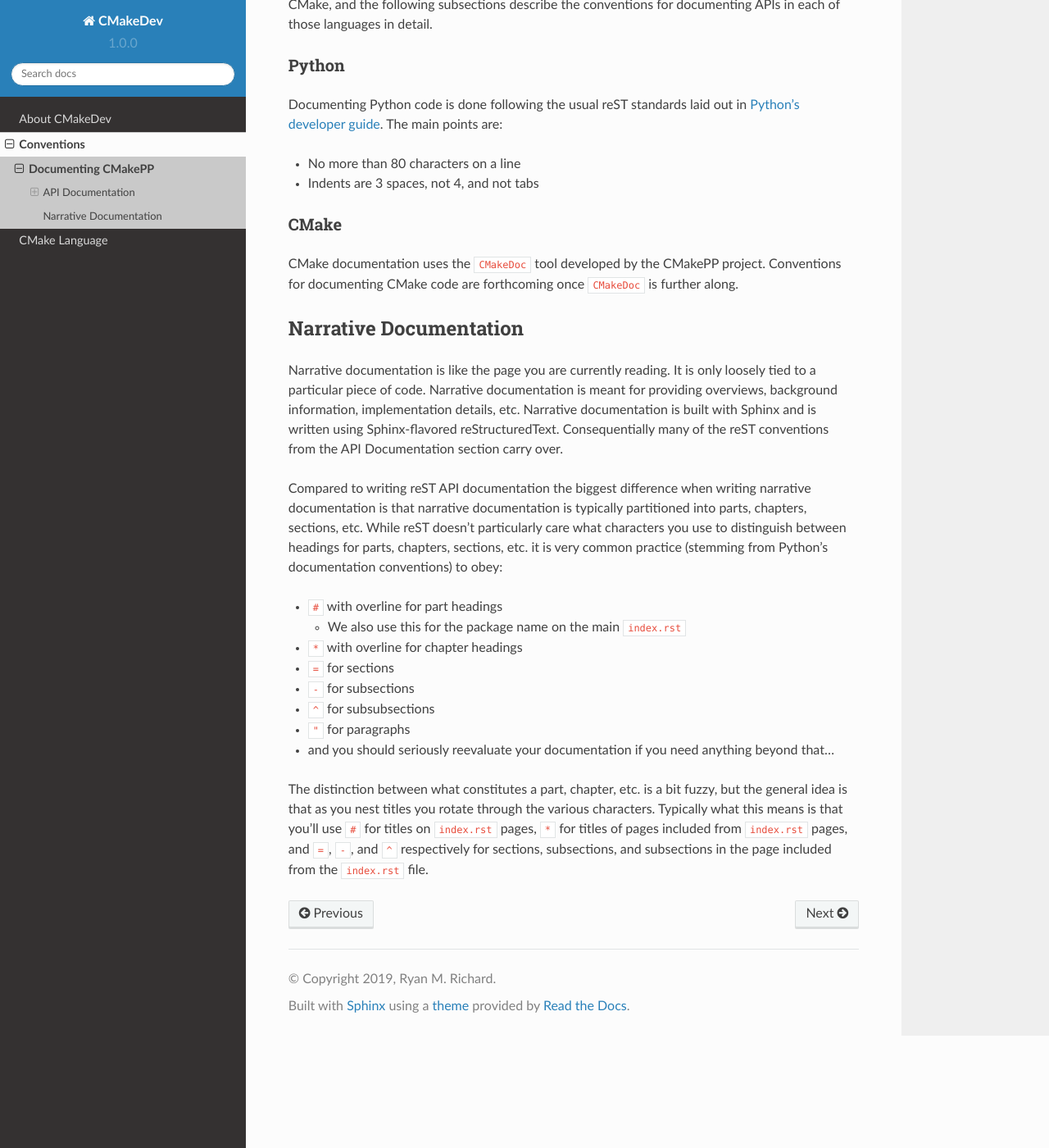
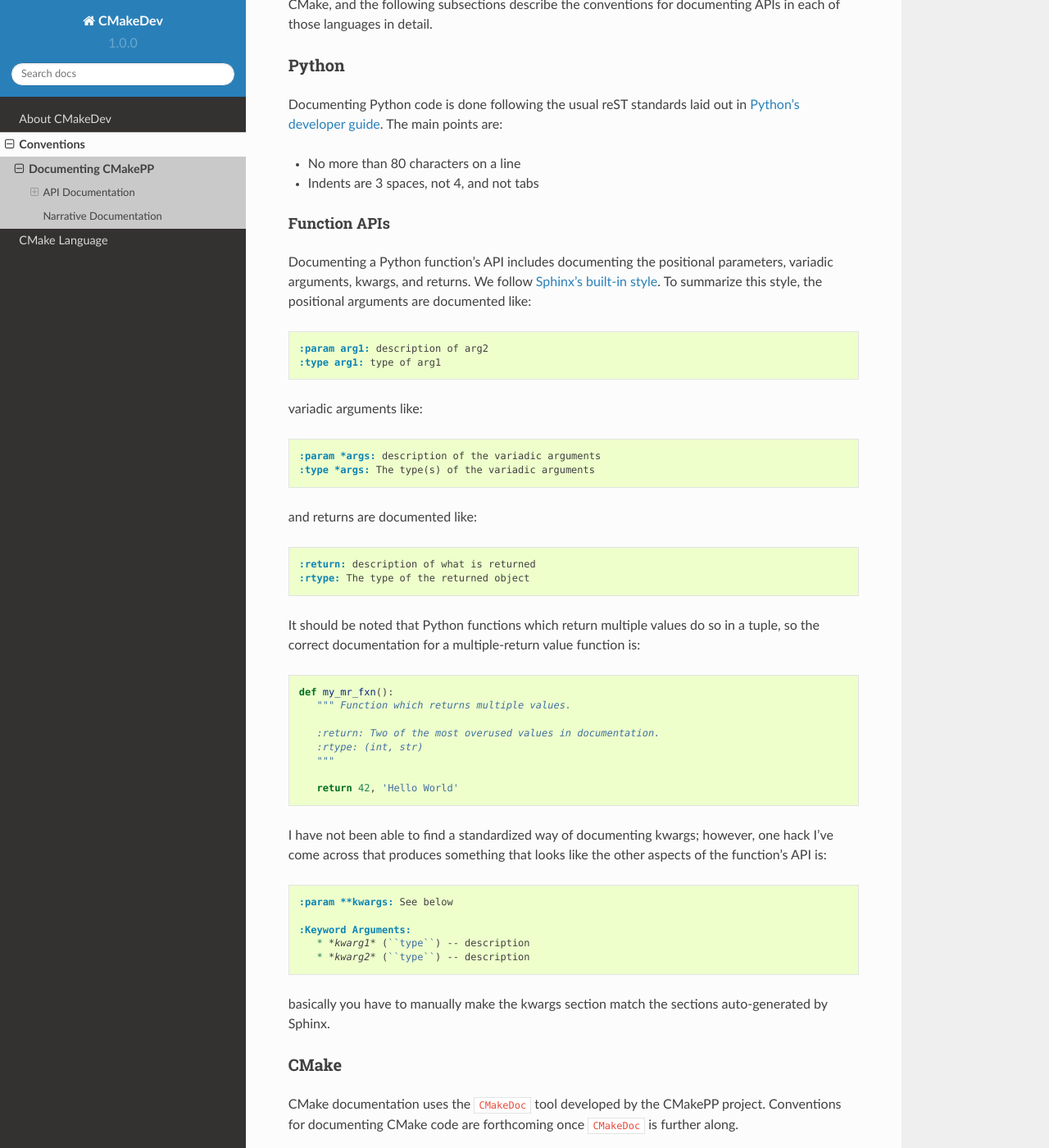
Before and after one commit to zachcran/CMakeDev, a Sphinx documentation site: the page built from docs/source/conventions/documentation.rst, in a window 1280 px wide and 1400 px high, scrolled down 611 px. Shown: the whole window at 82% size. Built offline with Sphinx 7.4.7 and the Read the Docs theme 2.0.0, drawn with Linux system fonts in a browser that asks for light colours.

```diff
--- a/docs/source/cmake/index.rst
+++ b/docs/source/cmake/index.rst
@@ -6,3 +6,9 @@
 familiar with the basics of the CMake language. What you may not be so familiar
 with are the nuances of the CMake language (and there are many). The chapters in
 this part are designed to familiarize you with these nuances.
+
+.. toctree::
+   :maxdepth: 2
+
+   types
+   writing_functions
--- a/docs/source/conventions/documentation.rst
+++ b/docs/source/conventions/documentation.rst
@@ -38,6 +38,62 @@
 
 - No more than 80 characters on a line
 - Indents are 3 spaces, not 4, and not tabs
+
+Function APIs
+^^^^^^^^^^^^^
+
+Documenting a Python function's API includes documenting the positional
+parameters, variadic arguments, kwargs, and returns. We follow
+`Sphinx's built-in style <http://www.sphinx-doc.org/en/master/usage/restructuredtext/domains.html#python-signatures>`_.
+To summarize this style, the positional arguments are documented like:
+
+.. code-block:: rst
+
+   :param arg1: description of arg2
+   :type arg1: type of arg1
+
+variadic arguments like:
+
+.. code-block:: rst
+
+   :param *args: description of the variadic arguments
+   :type *args: The type(s) of the variadic arguments
+
+and returns are documented like:
+
+.. code-block:: rst
+
+   :return: description of what is returned
+   :rtype: The type of the returned object
+
+It should be noted that Python functions which return multiple values do so in a
+tuple, so the correct documentation for a multiple-return value function is:
+
+.. code-block:: python
+
+   def my_mr_fxn():
+      """ Function which returns multiple values.
+
+      :return: Two of the most overused values in documentation.
+      :rtype: (int, str)
+      """
+
+      return 42, 'Hello World'
+
+I have not been able to find a standardized way of documenting kwargs; however,
+one hack I've come across that produces something that looks like the other
+aspects of the function's API is:
+
+.. code-block:: rst
+
+   :param **kwargs: See below
+
+   :Keyword Arguments:
+      * *kwarg1* (``type``) -- description
+      * *kwarg2* (``type``) -- description
+
+basically you have to manually make the kwargs section match the sections
+auto-generated by Sphinx.
 
 CMake
 -----
```
Also changed, not shown: README.md (+3 -1 lines), docs/source/cmake/types.rst (added, +192 -0 lines), docs/source/cmake/writing_functions.rst (added, +66 -0 lines), 4 other files.
